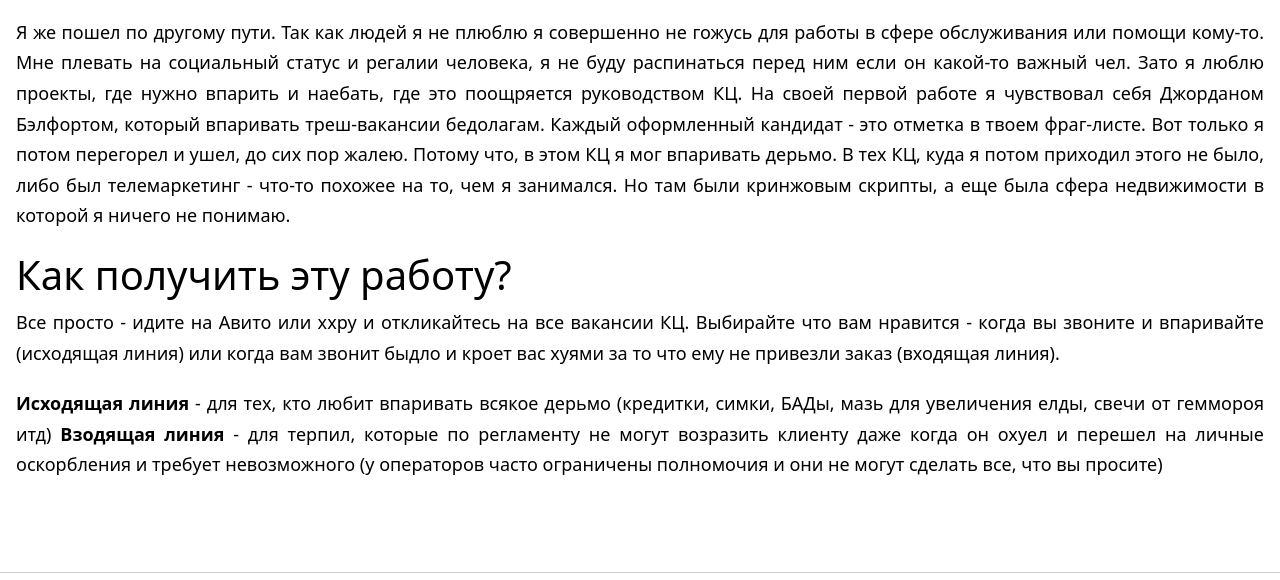
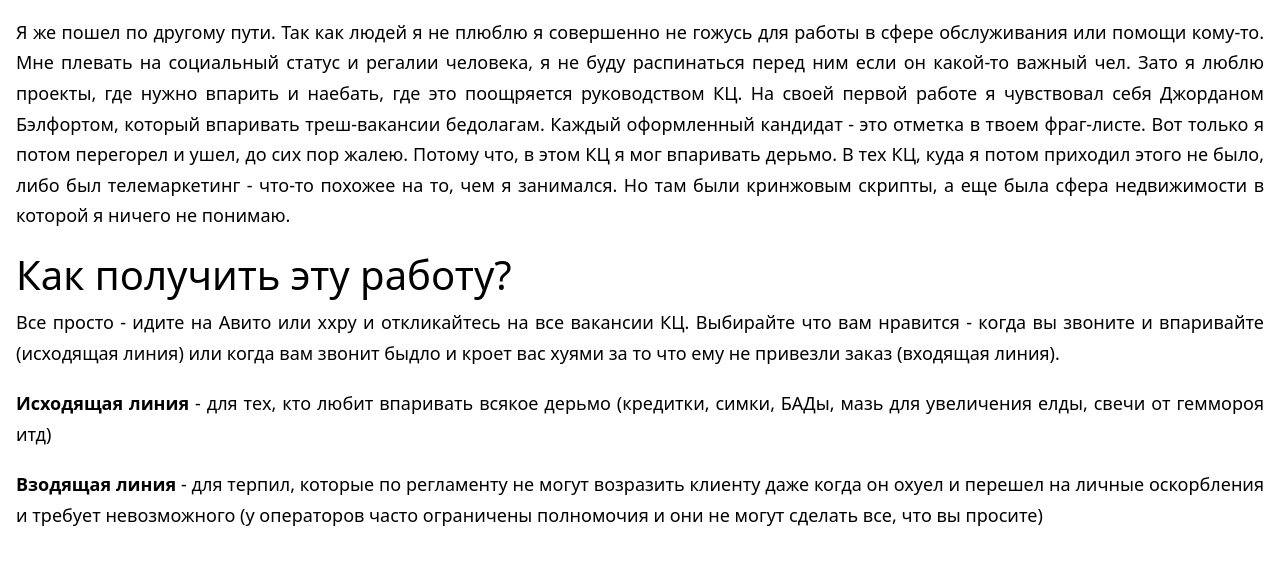
Before and after one commit to exhum0/exhum0, an Astro site: page /ru/iworkincallcenter in a window 1280 px wide. Shown: the part 616-1196 px from the top of the page. Built offline with nearby package versions, Linux system fonts and the light colour scheme; Astro itself is replaced by a stand-in of ours.

Commit message:
Update iworkincallcenter.md

```diff
--- a/src/content/blog/ru/iworkincallcenter.md
+++ b/src/content/blog/ru/iworkincallcenter.md
@@ -24,5 +24,6 @@
 
 Все просто - идите на Авито или ххру и откликайтесь на все вакансии КЦ. Выбирайте что вам нравится - когда вы звоните и впаривайте (исходящая линия) или когда вам звонит быдло и кроет вас хуями за то что ему не привезли заказ (входящая линия).
 
-> **Исходящая линия** - для тех, кто любит впаривать всякое дерьмо (кредитки, симки, БАДы, мазь для увеличения елды, свечи от геммороя итд)
-> **Взодящая линия** - для терпил, которые по регламенту не могут возразить клиенту даже когда он охуел и перешел на личные оскорбления и требует невозможного (у операторов часто ограничены полномочия и они не могут сделать все, что вы просите)
+**Исходящая линия** - для тех, кто любит впаривать всякое дерьмо (кредитки, симки, БАДы, мазь для увеличения елды, свечи от геммороя итд)
+
+**Взодящая линия** - для терпил, которые по регламенту не могут возразить клиенту даже когда он охуел и перешел на личные оскорбления и требует невозможного (у операторов часто ограничены полномочия и они не могут сделать все, что вы просите)
```
